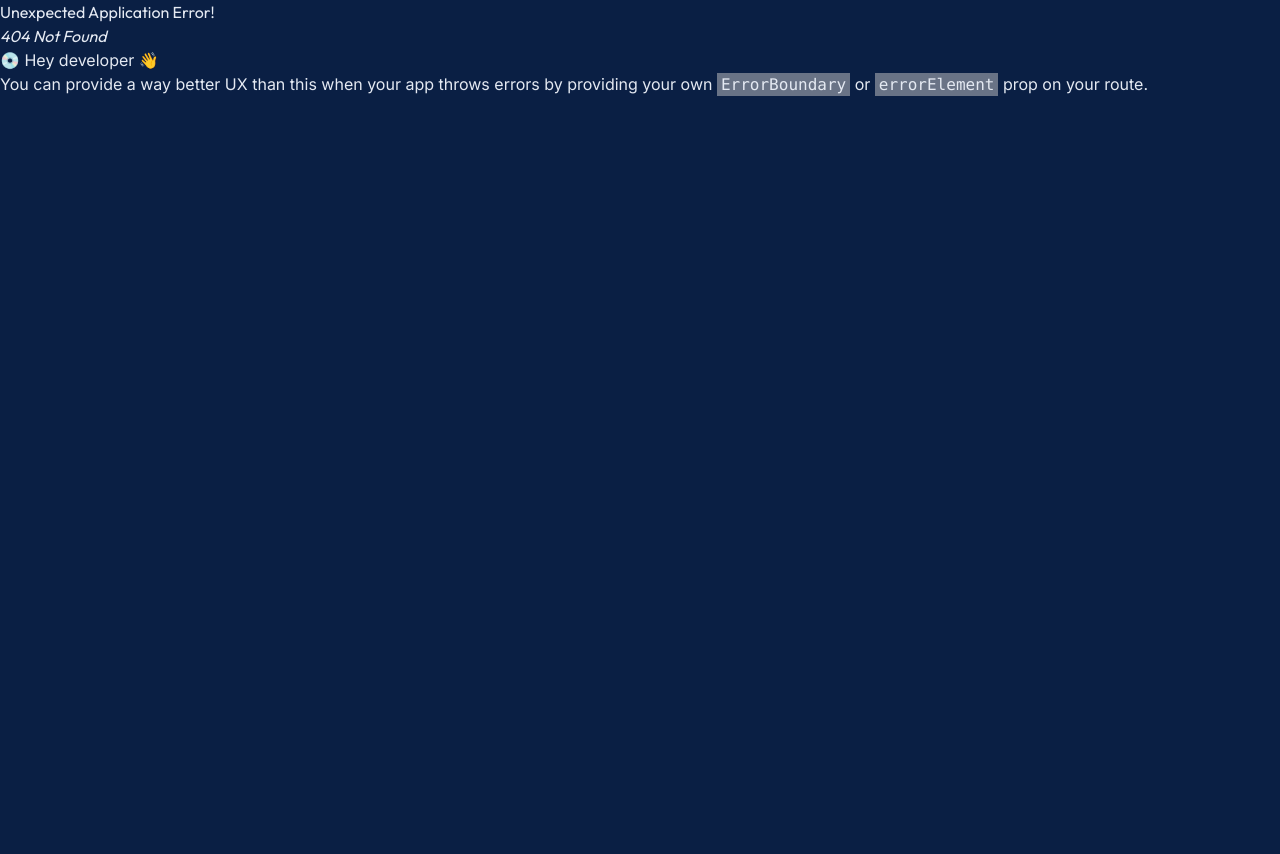
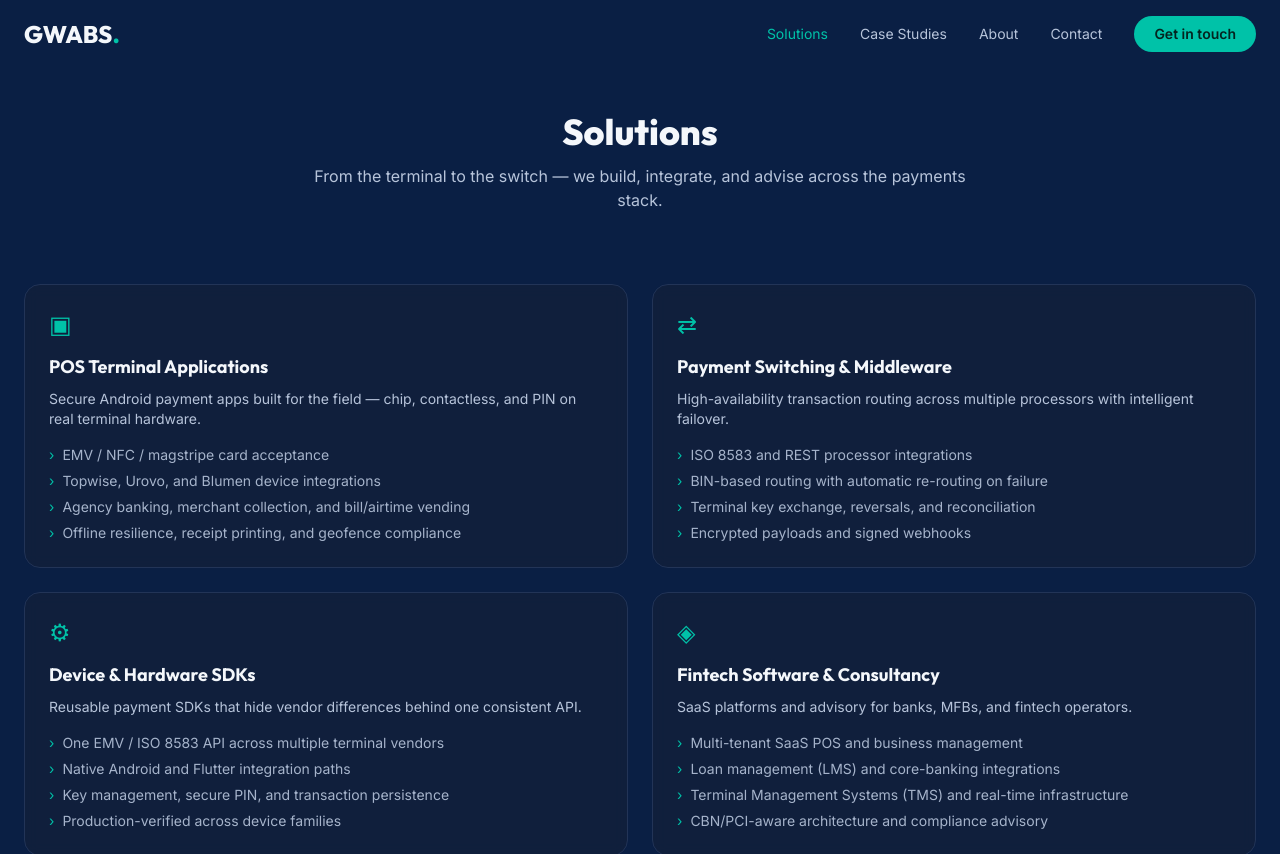
Before and after one commit to gwabstech/My-Portfolio, a React (Vite) app: page /solutions in a window 1280 px wide. Before the commit this address had no page. Shown: the top 854 px of the page. Before the commit the page ends 800 px from the top, so only its background shows below. Built offline with nearby package versions, Linux system fonts and the light colour scheme.

Commit message:
feat: add Solutions page and route

```diff
--- /dev/null
+++ b/src/pages/Solutions.jsx
@@ -0,0 +1,20 @@
+import { useDocumentTitle } from '../lib/seo.js'
+import SolutionCard from '../components/SolutionCard.jsx'
+import CTASection from '../components/CTASection.jsx'
+import { solutions } from '../data/solutions.js'
+
+export default function Solutions() {
+  useDocumentTitle('Solutions')
+  return (
+    <main className="pt-28">
+      <section className="container mx-auto px-6 pb-8 text-center">
+        <h1 className="text-4xl font-extrabold text-offwhite font-outfit">Solutions</h1>
+        <p className="mt-3 text-slate max-w-2xl mx-auto">From the terminal to the switch — we build, integrate, and advise across the payments stack.</p>
+      </section>
+      <section className="container mx-auto px-6 py-10 grid grid-cols-1 md:grid-cols-2 gap-6">
+        {solutions.map(s => <SolutionCard key={s.id} solution={s} />)}
+      </section>
+      <CTASection />
+    </main>
+  )
+}
--- a/src/router.jsx
+++ b/src/router.jsx
@@ -1,6 +1,7 @@
 import { createBrowserRouter } from 'react-router-dom'
 import App from './App.jsx'
 import Home from './pages/Home.jsx'
+import Solutions from './pages/Solutions.jsx'
 
 export const router = createBrowserRouter([
   {
@@ -8,6 +9,7 @@ export const router = createBrowserRouter([
     element: <App />,
     children: [
       { index: true, element: <Home /> },
+      { path: 'solutions', element: <Solutions /> },
     ],
   },
 ])
```
Also changed, not shown: 1 other file (tests, documents, lock files or other folders).
